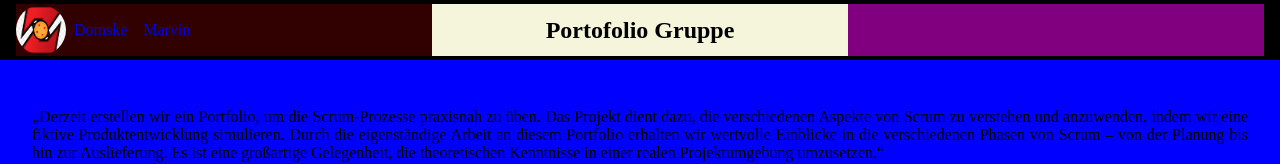
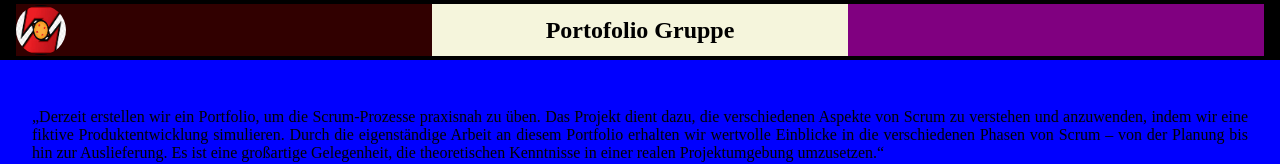
Before and after one commit to KAYT-Techstarter/portfolio-group, a plain HTML site: page projekte.html in a window 1280 px wide. Shown: the top 164 px of the page. Drawn offline with Linux system fonts and the light colour scheme.

Commit message:
Update projekte.html

```diff
--- a/projekte.html
+++ b/projekte.html
@@ -15,9 +15,6 @@
       <a href="index.html">
         <img src="./image/logo.jpg" class="logoImg" />
       </a>
-
-      <a class="navBtn" href="Domske.html">Domske</a>
-      <a class="navBtn" href="Marvin.html">Marvin</a>
     </div>
     <div class="navArea navAreaTwo">
       <h2>Portofolio Gruppe</h2>
```
